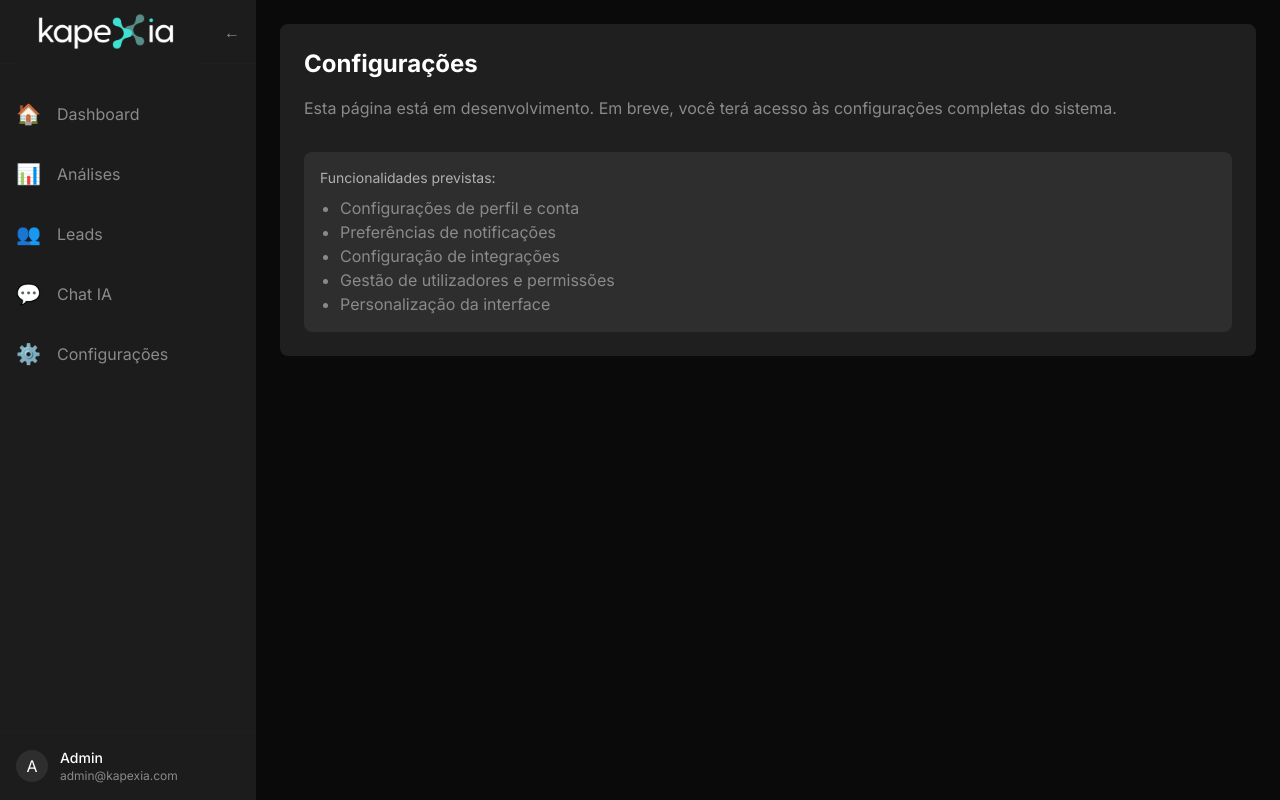
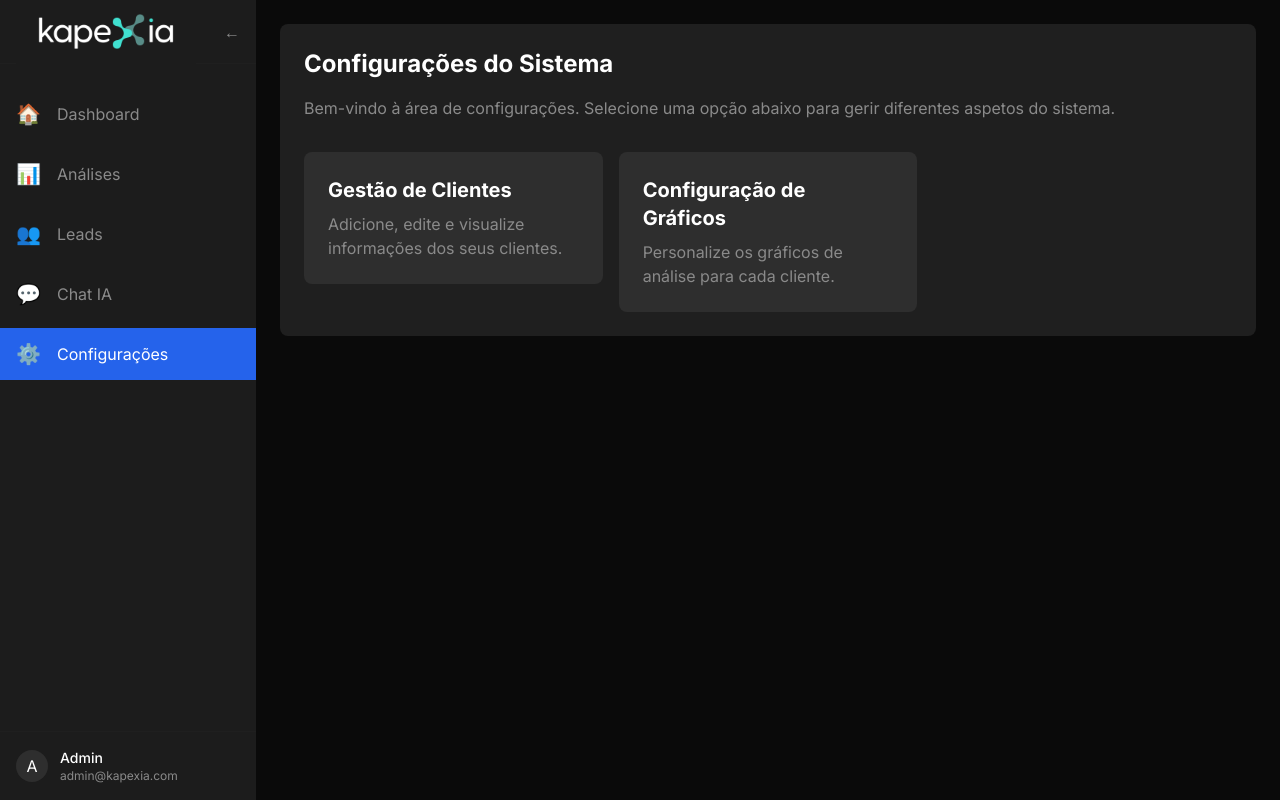
Before and after one commit to heloisakarinacosta/crm_kapexia, a Next.js app in the folder frontend/: page /admin/settings in a window 1280 px wide. Built offline with nearby package versions, Linux system fonts and the light colour scheme.

Commit message:
Fix: Ajustar menu de configurações e criar página principal de configurações com sub-itens

```diff
--- a/frontend/src/app/admin/settings/page.tsx
+++ b/frontend/src/app/admin/settings/page.tsx
@@ -1,27 +1,31 @@
 "use client";
 
 import React from 'react';
-import DashboardLayout from '../../../components/layout/DashboardLayout';
+import DashboardLayout from '@/components/layout/DashboardLayout';
+import Link from 'next/link';
 
 export default function SettingsPage() {
   return (
     <DashboardLayout>
       <div className="p-6 bg-gray-800 rounded-lg">
-        <h1 className="text-2xl font-bold mb-4">Configurações</h1>
+        <h1 className="text-2xl font-bold mb-4">Configurações do Sistema</h1>
         <p className="text-gray-400">
-          Esta página está em desenvolvimento. Em breve, você terá acesso às configurações completas do sistema.
+          Bem-vindo à área de configurações. Selecione uma opção abaixo para gerir diferentes aspetos do sistema.
         </p>
-        <div className="mt-8 p-4 bg-gray-700 rounded-lg">
-          <p className="text-sm text-gray-300">
-            Funcionalidades previstas:
-          </p>
-          <ul className="mt-2 list-disc pl-5 text-gray-400">
-            <li>Configurações de perfil e conta</li>
-            <li>Preferências de notificações</li>
-            <li>Configuração de integrações</li>
-            <li>Gestão de utilizadores e permissões</li>
-            <li>Personalização da interface</li>
-          </ul>
+        <div className="mt-8 grid grid-cols-1 md:grid-cols-2 lg:grid-cols-3 gap-4">
+          <Link href="/admin/settings/clients">
+            <div className="p-6 bg-gray-700 rounded-lg cursor-pointer hover:bg-gray-600 transition-colors duration-200">
+              <h2 className="text-xl font-bold mb-2">Gestão de Clientes</h2>
+              <p className="text-gray-400">Adicione, edite e visualize informações dos seus clientes.</p>
+            </div>
+          </Link>
+          <Link href="/admin/settings/chart-configs">
+            <div className="p-6 bg-gray-700 rounded-lg cursor-pointer hover:bg-gray-600 transition-colors duration-200">
+              <h2 className="text-xl font-bold mb-2">Configuração de Gráficos</h2>
+              <p className="text-gray-400">Personalize os gráficos de análise para cada cliente.</p>
+            </div>
+          </Link>
+          {/* Adicionar mais links de configuração aqui conforme necessário */}
         </div>
       </div>
     </DashboardLayout>
--- a/frontend/src/components/layout/Sidebar.tsx
+++ b/frontend/src/components/layout/Sidebar.tsx
@@ -27,7 +27,7 @@ const Sidebar: React.FC<SidebarProps> = ({ collapsed, toggleSidebar }) => {
     { id: 'analytics', name: 'Análises', icon: '📊', path: '/admin/analytics' },
     { id: 'leads', name: 'Leads', icon: '👥', path: '/admin/leads' },
     { id: 'chat', name: 'Chat IA', icon: '💬', path: '/admin/chat' },
-    { id: 'settings', name: 'Configurações', icon: '⚙️', path: '/admin/settings/clients' },
+    { id: 'settings', name: 'Configurações', icon: '⚙️', path: '/admin/settings' },
   ];
 
   return (
```
